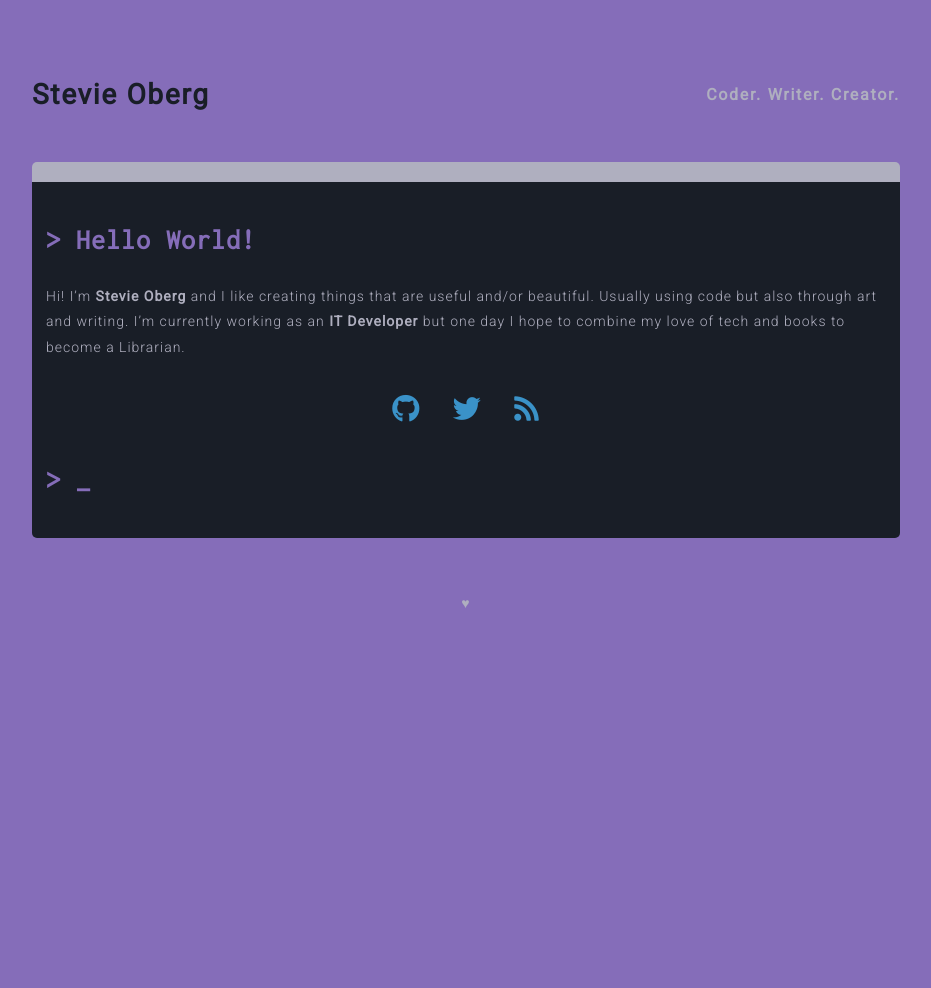
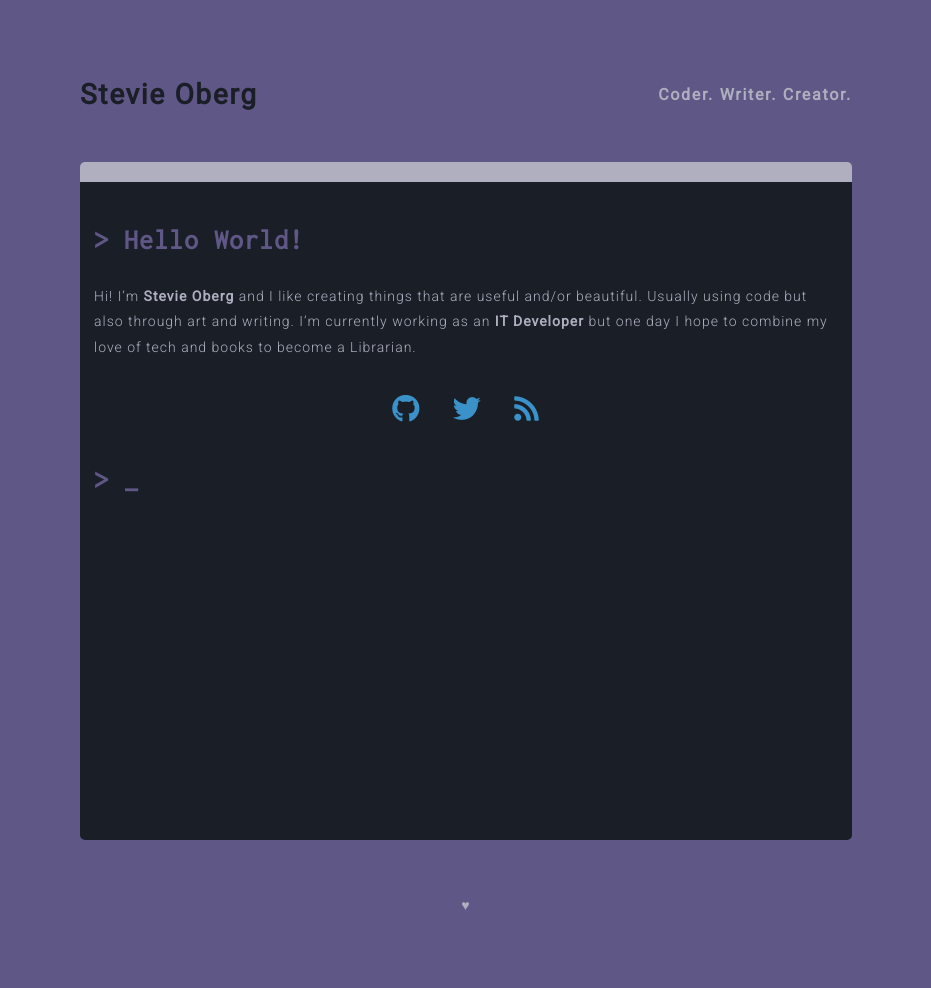
Before and after one commit to stevieoberg/stevieoberg.github.io, a Jekyll site: the page built from _pages/index.md, in a window 1280 px wide. Shown: the whole page, without its empty margins (174-1105 px from the left). Built offline with Jekyll 4.4.1, drawn with Linux system fonts in a browser that asks for light colours; nearby versions of some CDN libraries; our own code applies the rules of GitHub Pages for plain Markdown files; before the commit the page ends 900 px from its top, so only the background shows below that.

Commit message:
Updated CSS, fixed CSS link to use the site url, and added a content div to default layout

```diff
--- a/_layouts/default.html
+++ b/_layouts/default.html
@@ -7,9 +7,10 @@
         <meta name="description" content="{{ site.description }}"/>
 
         <!-- Custom CSS -->
-        <link rel="stylesheet" href="css/main.css" />
+        <link rel="stylesheet" href="{{ site.url }}/css/main.css" />
     </head>
     <body>
+        <div id="content">
             <header>
                 <a href="/">{{ site.title }}</a>
                 <small>{{ site.description }}</small>
@@ -26,5 +27,6 @@
                 {% endif %}
             </footer>
             <link rel="stylesheet" href="https://use.fontawesome.com/releases/v5.2.0/css/all.css" integrity="sha384-hWVjflwFxL6sNzntih27bfxkr27PmbbK/iSvJ+a4+0owXq79v+lsFkW54bOGbiDQ" crossorigin="anonymous">
+        </div>
     </body>
 </html>
--- a/css/main.css
+++ b/css/main.css
@@ -5,7 +5,7 @@
     --light_accent: #ffffff;
     --code_accent: #333945;
     --dark_accent: #838181;
-    --purple_accent: #856db9;
+    --purple_accent: #5F5785;
     --border: 1px solid var(--main);
     --font: 'Roboto', sans-serif;
     --code-font: 'Inconsolata', monospace;
@@ -16,12 +16,11 @@
 body {
     background-color: var(--purple_accent);
     color: var(--main_accent);
-    margin: 5em auto;
+    margin: 5em auto 1em auto;
     font-family: var(--font);
     font-size: 14px;
     line-height: 1.8;
-    width: 75%;
-    max-width: 62em;
+    max-width: 800px;
     letter-spacing: 1px;
     font-weight: 300;
 }
@@ -37,7 +36,7 @@ a:hover {
     text-decoration: none;
 }
 
-/* SITE HEADER */
+/* SITE HEADERS */
 
 header {
     display: block;
@@ -64,17 +63,6 @@ header::after {
     clear: both;
 }
 
-/* SITE CONTENT */
-
-main {
-    border-top: 20px solid #afafbf;
-    border-radius: 5px;
-    background: var(--background-color);
-    padding: 1em;
-}
-
-/* headers */
-
 h1, h2, h3, h4, h5, h6, b {
     font-weight: 600;
     font-family: var(--code-font);
@@ -83,6 +71,21 @@ h1, h2, h3, h4, h5, h6, b {
 
 h1:before, h2:before, h3:before, h4:before, h5:before, h6:before {
     content: "> ";
+}
+
+/* SITE CONTENT */
+
+#content {
+    margin-right: 1em;
+    margin-left: 1em;
+}
+
+main {
+    border-top: 20px solid #afafbf;
+    border-radius: 5px;
+    background: var(--background-color);
+    padding: 1em;
+    min-height: 45em;
 }
 
 /* misc */
```
Lines whose indentation alone changed are shown as unchanged.
